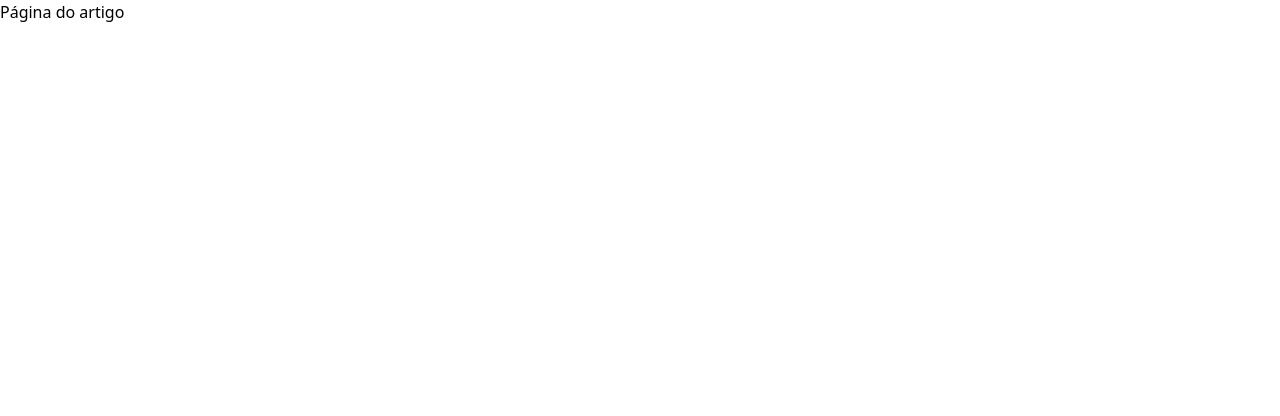
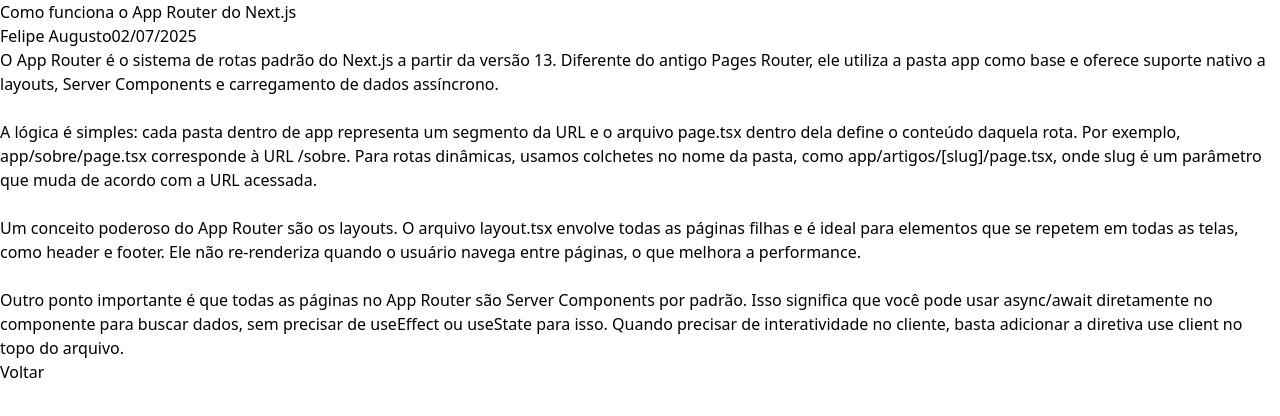
Before and after one commit to felipedev90/next-blog, a Next.js app: page /artigos/como-funciona-o-app-router-do-nextjs in a window 1280 px wide. Shown: the top 416 px of the page. Built offline with nearby package versions, Linux system fonts and the light colour scheme.

Commit message:
feat: Create article page, data formatter function, Back button

```diff
--- a/src/app/artigos/[slug]/page.tsx
+++ b/src/app/artigos/[slug]/page.tsx
@@ -1,3 +1,29 @@
-export default async function QualquerCoisa() {
-  return <h1>Página do artigo</h1>;
+import artigos from "@/data/artigos.json";
+import Link from "next/link";
+import { formatarDataPtBr } from "@/utils/dataFormatter";
+import { notFound } from "next/navigation";
+
+type Props = {
+  params: Promise<{ slug: string }>;
+};
+
+export default async function ArtigoPage({ params }: Props) {
+  const { slug } = await params;
+  const artigo = artigos.find((artigo) => artigo.slug === slug);
+
+  if (!artigo) {
+    notFound();
+  }
+
+  return (
+    <div>
+      <h2>{artigo.titulo}</h2>
+      <span>{artigo.autor}</span>
+      <data>{formatarDataPtBr(artigo.dataPublicacao)}</data>
+      <p className="whitespace-pre-line">{artigo.conteudo}</p>
+      <Link href="/">
+        <button>Voltar</button>
+      </Link>
+    </div>
+  );
 }
--- a/src/app/page.tsx
+++ b/src/app/page.tsx
@@ -1,4 +1,5 @@
 import artigos from "@/data/artigos.json";
+import { formatarDataPtBr } from "@/utils/dataFormatter";
 import Link from "next/link";
 
 export default function Home() {
@@ -9,7 +10,7 @@
           <div>
             <h2>{artigo.titulo}</h2>
             <span>{artigo.autor}</span>
-            <data>{artigo.dataPublicacao}</data>
+            <data>{formatarDataPtBr(artigo.dataPublicacao)}</data>
             <p>{artigo.descricao}</p>
           </div>
         </Link>
--- /dev/null
+++ b/src/utils/dataFormatter.ts
@@ -0,0 +1,4 @@
+export function formatarDataPtBr(dataISO: string): string {
+  const [ano, mes, dia] = dataISO.split("-");
+  return `${dia}/${mes}/${ano}`;
+}
```
